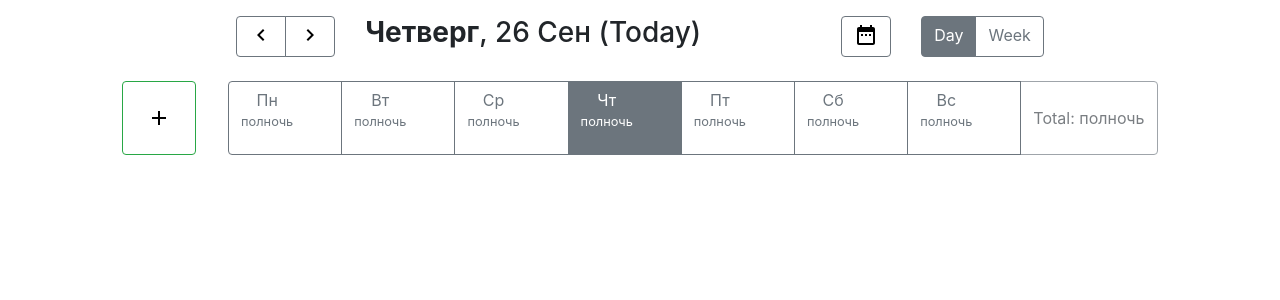
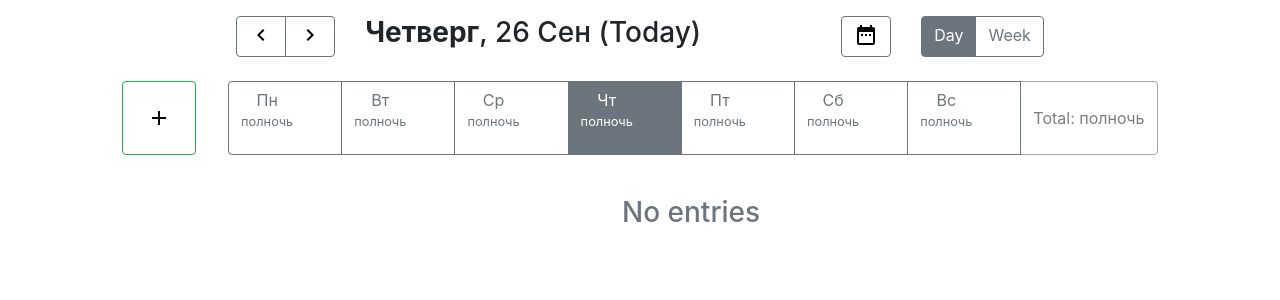
Before and after one commit to k0oda/timesheets, a Django app: page /time/ in a window 1280 px wide. Shown: the part 196-496 px from the top of the page. Run offline with Django 3.2, Linux system fonts and the light colour scheme; a user stored in the database is signed in; data comes from the database, SQL or seed files in the repository; data that the repository does not hold is empty; some libraries are stand-ins or nearby versions.

Commit message:
add: date timers total in footer of entries list, add no entries message in template

```diff
--- a/templates/timesheets/company_panel/time.html
+++ b/templates/timesheets/company_panel/time.html
@@ -88,6 +88,7 @@
 
     <div class="row justify-content-center mt-2">
         <ul class="list-group" style="margin-left: 6.5em;">
+            {% if entries %}
                 {% for entry in entries %}
                     <li class="list-group-item">
                         <div class="d-flex w-100">
@@ -103,6 +104,12 @@
                         <p class="col-auto text-muted mb-1" style="width: 24em; word-break: break-word;">{{ entry.notes }}</p>
                     </li>
                 {% endfor %}
+                <hr>
+                <h4 class="text-right mb-4"><span class="text-muted">Total:</span> {{ date_total.time }}</h4>
+            {% else %}
+                <hr>
+                <h3 class="text-muted" style="width: 5em;">No entries</h3>
+            {% endif %}
         </ul>
     </div>
 {% endblock %}
--- a/timesheets_app/views.py
+++ b/timesheets_app/views.py
@@ -128,7 +128,8 @@ class CompanyPanel:
             'next_date': next_date,
             'previous_date': previous_date,
             'totals': totals,
-            'week_total': week_total
+            'week_total': week_total,
+            'date_total': totals[_date.weekday()]
         })
 
     @staticmethod
```
Lines whose indentation alone changed are shown as unchanged.
